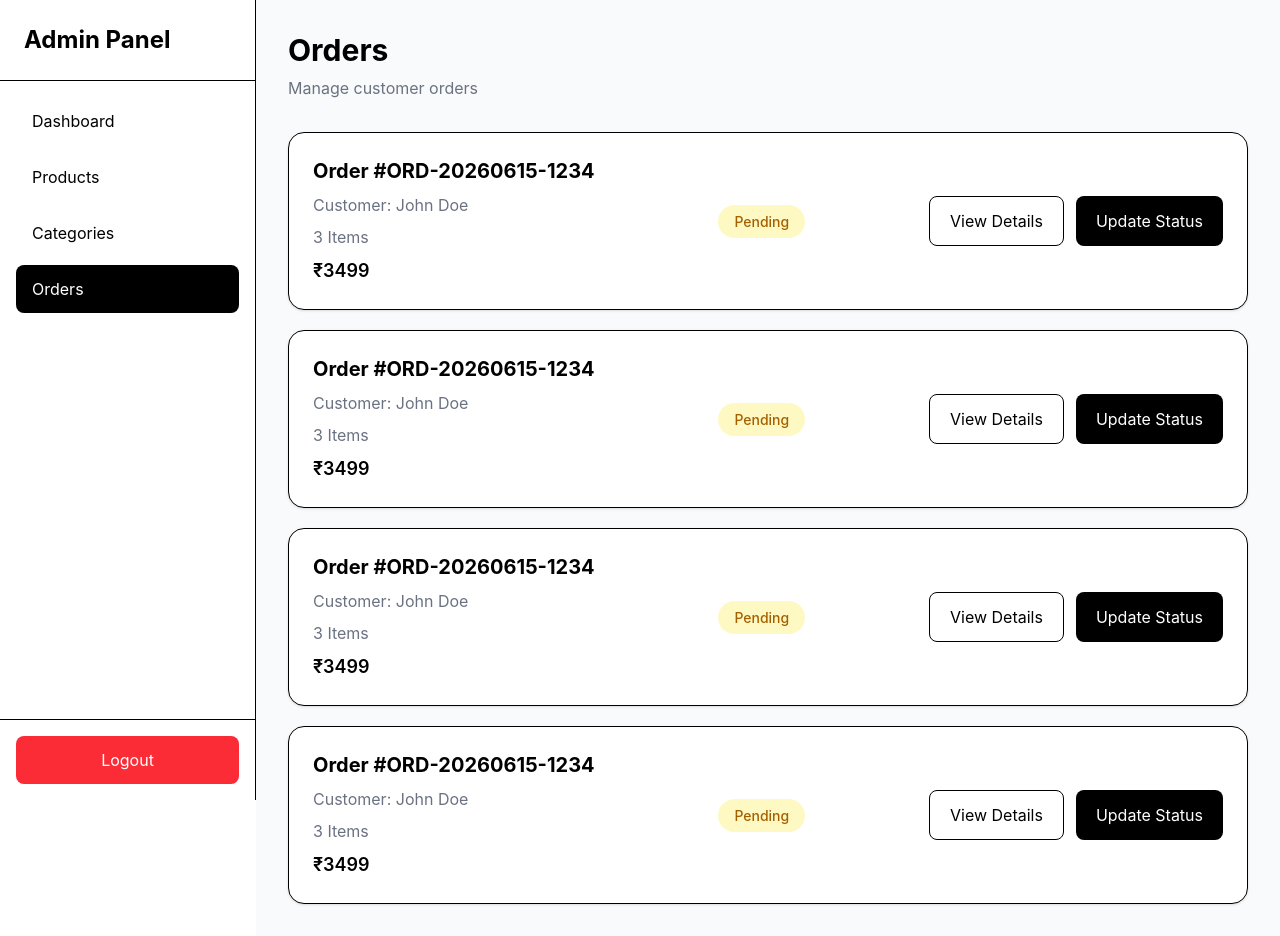
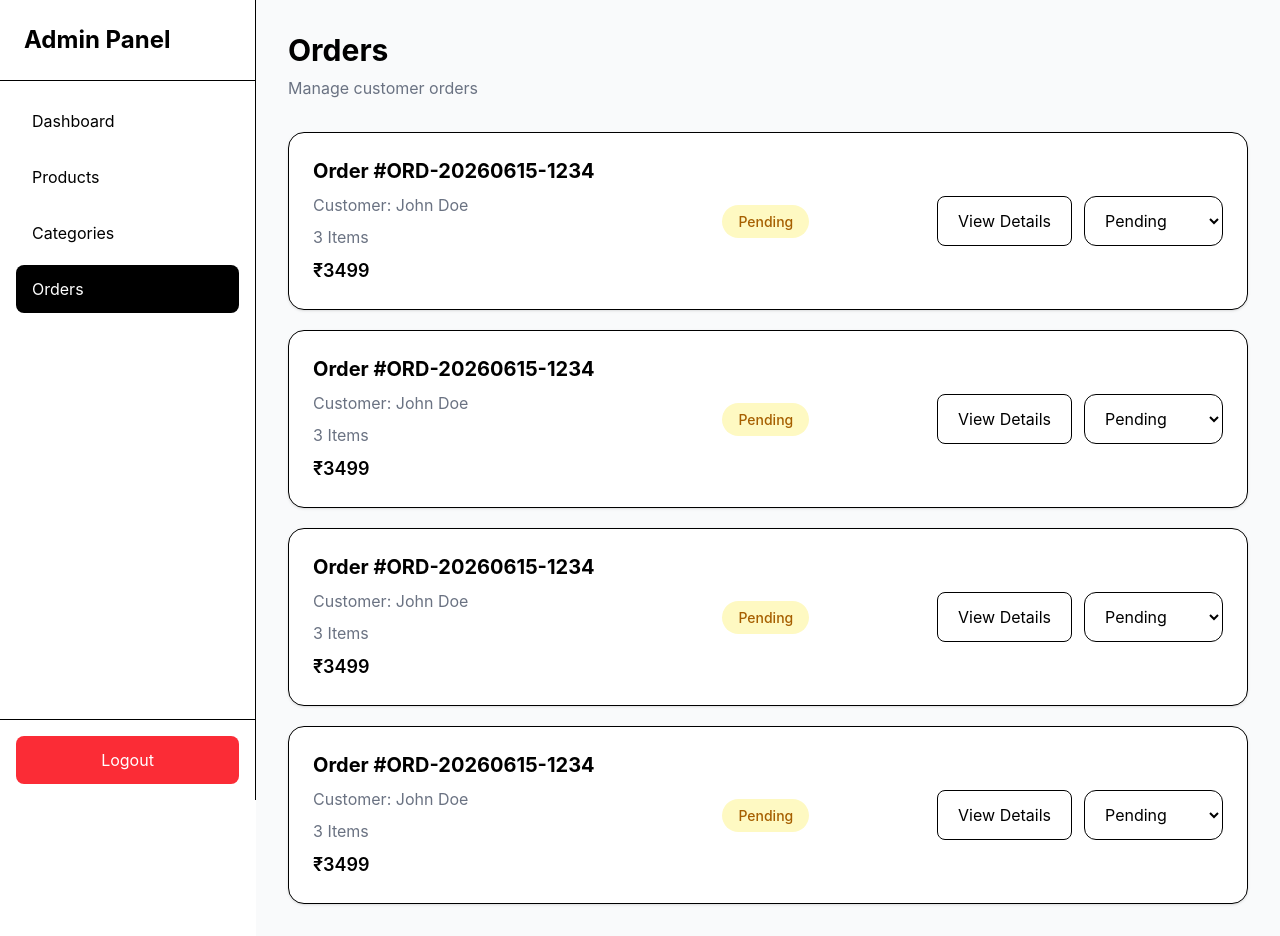
Before and after one commit to fayiztv/e-commerce, a React (Vite) app in the folder client/: page /admin/orders in a window 1280 px wide. Built offline with nearby package versions, Linux system fonts and the light colour scheme.

Commit message:
Some changes

```diff
--- a/client/src/pages/admin/AdminOrders.jsx
+++ b/client/src/pages/admin/AdminOrders.jsx
@@ -85,19 +85,19 @@ export default function AdminOrders() {
                   View Details
                 </button>
 
-                <button
-                  className="
-                    rounded-lg
-                    bg-black
-                    px-5
-                    py-3
-                    text-white
-                    transition
-                    hover:bg-gray-800
-                  "
-                >
-                  Update Status
-                </button>
+                <select className="flex-1 rounded-xl border px-4 py-3">
+                  <option>Pending</option>
+
+                  <option>Confirmed</option>
+
+                  <option>Processing</option>
+
+                  <option>Shipped</option>
+
+                  <option>Delivered</option>
+
+                  <option>Cancelled</option>
+                </select>
               </div>
             </div>
           </div>
--- a/client/src/pages/admin/Dashboard.jsx
+++ b/client/src/pages/admin/Dashboard.jsx
@@ -1,110 +1,67 @@
+import AdminProductCard from "../../components/admin/AdminProductCard";
+
 export default function DashboardPage() {
   return (
     <div className="space-y-8">
-
       {/* Page Title */}
       <div>
-        <h1 className="text-3xl font-bold">
-          Dashboard
-        </h1>
+        <h1 className="text-3xl font-bold">Dashboard</h1>
 
-        <p className="mt-2 text-gray-500">
-          Welcome back, Admin
-        </p>
+        <p className="mt-2 text-gray-500">Welcome back, Admin</p>
       </div>
 
       {/* Statistics */}
       <div className="grid gap-6 sm:grid-cols-2 xl:grid-cols-4">
+        <div className="rounded-2xl bg-white p-6 shadow-sm">
+          <p className="text-gray-500">Total Products</p>
 
-        <div className="rounded-2xl bg-white p-6 shadow-sm">
-          <p className="text-gray-500">
-            Total Products
-          </p>
-
-          <h2 className="mt-3 text-3xl font-bold">
-            120
-          </h2>
+          <h2 className="mt-3 text-3xl font-bold">120</h2>
         </div>
 
         <div className="rounded-2xl bg-white p-6 shadow-sm">
-          <p className="text-gray-500">
-            Categories
-          </p>
+          <p className="text-gray-500">Categories</p>
 
-          <h2 className="mt-3 text-3xl font-bold">
-            8
-          </h2>
+          <h2 className="mt-3 text-3xl font-bold">8</h2>
         </div>
 
         <div className="rounded-2xl bg-white p-6 shadow-sm">
-          <p className="text-gray-500">
-            Orders
-          </p>
+          <p className="text-gray-500">Orders</p>
 
-          <h2 className="mt-3 text-3xl font-bold">
-            56
-          </h2>
+          <h2 className="mt-3 text-3xl font-bold">56</h2>
         </div>
 
         <div className="rounded-2xl bg-white p-6 shadow-sm">
-          <p className="text-gray-500">
-            Users
-          </p>
+          <p className="text-gray-500">Users</p>
 
-          <h2 className="mt-3 text-3xl font-bold">
-            25
-          </h2>
+          <h2 className="mt-3 text-3xl font-bold">25</h2>
         </div>
-
       </div>
 
       {/* Recent Orders */}
       <div className="rounded-2xl bg-white p-6 shadow-sm">
-
-        <h2 className="mb-6 text-2xl font-bold">
-          Recent Orders
-        </h2>
+        <h2 className="mb-6 text-2xl font-bold">Recent Orders</h2>
 
         <div className="overflow-x-auto">
-
           <table className="w-full">
-
             <thead>
               <tr className="border-b text-left">
+                <th className="pb-4">Order ID</th>
 
-                <th className="pb-4">
-                  Order ID
-                </th>
+                <th className="pb-4">Customer</th>
 
-                <th className="pb-4">
-                  Customer
-                </th>
+                <th className="pb-4">Amount</th>
 
-                <th className="pb-4">
-                  Amount
-                </th>
-
-                <th className="pb-4">
-                  Status
-                </th>
-
+                <th className="pb-4">Status</th>
               </tr>
             </thead>
 
             <tbody>
+              <tr className="border-b">
+                <td className="py-4">ORD001</td>
 
-              <tr className="border-b">
-                <td className="py-4">
-                  ORD001
-                </td>
+                <td>John</td>
 
-                <td>
-                  John
-                </td>
-
-                <td>
-                  ₹999
-                </td>
+                <td>₹999</td>
 
                 <td>
                   <span className="rounded-full bg-green-100 px-3 py-1 text-sm text-green-600">
@@ -114,17 +71,11 @@ export default function DashboardPage() {
               </tr>
 
               <tr className="border-b">
-                <td className="py-4">
-                  ORD002
-                </td>
+                <td className="py-4">ORD002</td>
 
-                <td>
-                  Alex
-                </td>
+                <td>Alex</td>
 
-                <td>
-                  ₹1499
-                </td>
+                <td>₹1499</td>
 
                 <td>
                   <span className="rounded-full bg-yellow-100 px-3 py-1 text-sm text-yellow-600">
@@ -132,52 +83,22 @@ export default function DashboardPage() {
                   </span>
                 </td>
               </tr>
-
             </tbody>
-
           </table>
-
         </div>
-
       </div>
 
       {/* Latest Products */}
 
       <div className="rounded-2xl bg-white p-6 shadow-sm">
-
-        <h2 className="mb-6 text-2xl font-bold">
-          Latest Products
-        </h2>
+        <h2 className="mb-6 text-2xl font-bold">Latest Products</h2>
 
         <div className="grid gap-6 md:grid-cols-2 xl:grid-cols-4">
-
           {[1, 2, 3, 4].map((item) => (
-            <div
-              key={item}
-              className="overflow-hidden rounded-xl border"
-            >
-
-              <div className="h-48 bg-gray-200"></div>
-
-              <div className="p-4">
-
-                <h3 className="font-semibold">
-                  Product Name
-                </h3>
-
-                <p className="mt-2 text-gray-500">
-                  ₹999
-                </p>
-
-              </div>
-
-            </div>
+             <AdminProductCard/>
           ))}
-
         </div>
-
       </div>
-
     </div>
   );
 }
```
